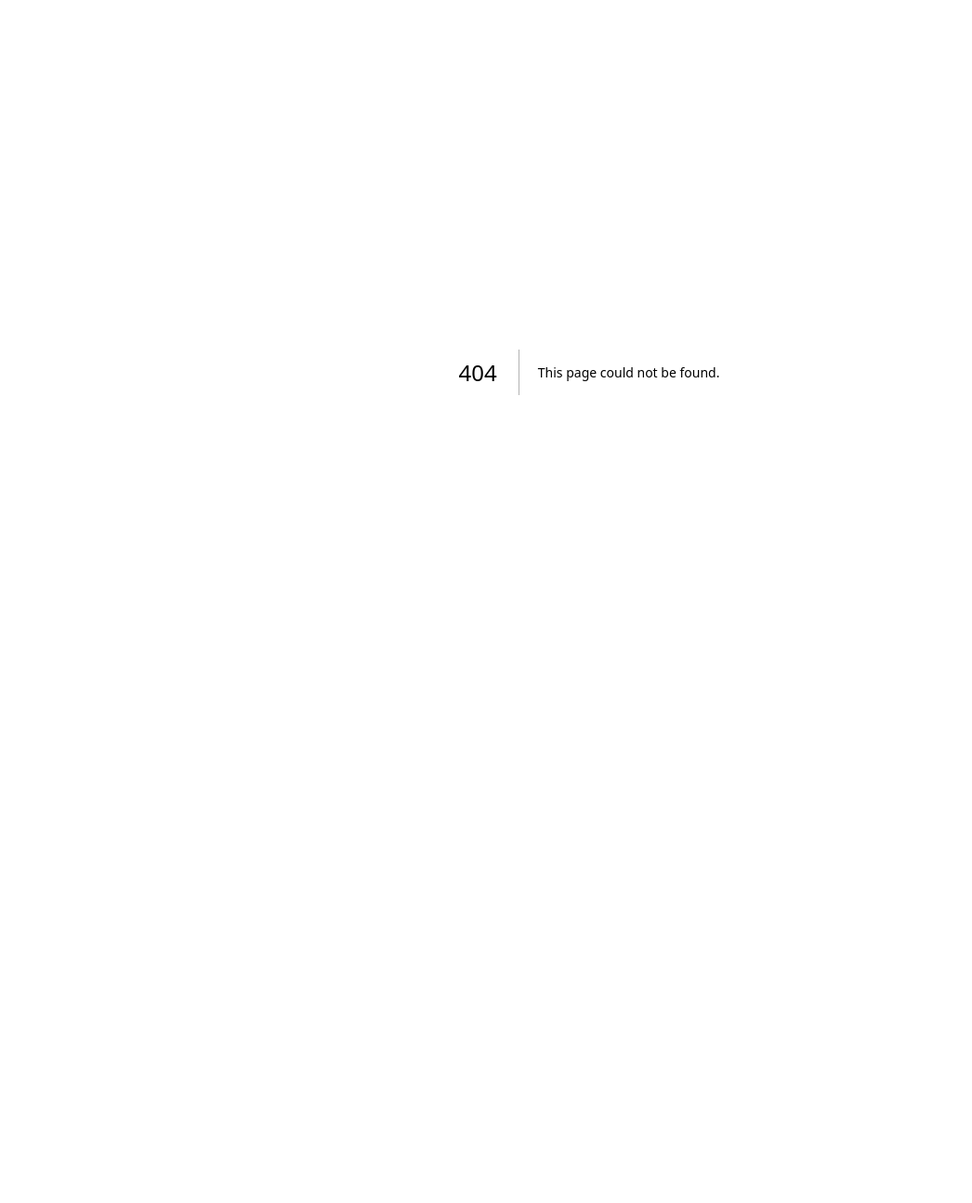
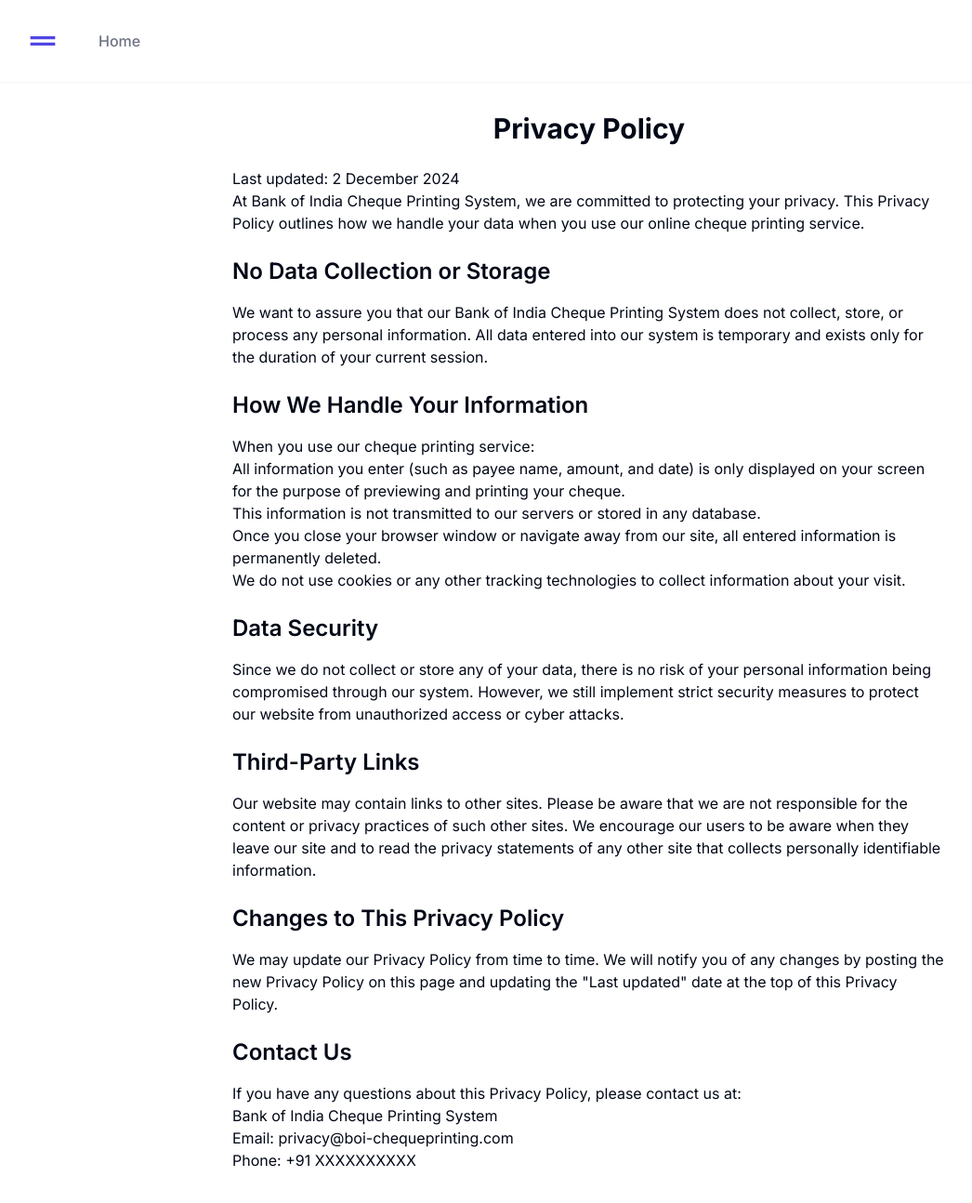
Before and after one commit to neil-jay/boi-cheque-printing-system, a Next.js app: page /privacy in a window 1280 px wide. Before the commit this address had no page. Shown: the top 1294 px of the page at 93% size, without its empty margins (6-1052 px from the left). Before the commit the page ends 800 px from the top, so only its background shows below. Built offline with nearby package versions, Linux system fonts and the light colour scheme.

Commit message:
feat: Add privacy page

```diff
--- /dev/null
+++ b/app/privacy/page.tsx
@@ -0,0 +1,52 @@
+import Link from 'next/link'
+import { Metadata } from 'next'
+import Header from '@/components/Header'
+import Footer from '@/components/Footer'
+
+export const metadata: Metadata = {
+  title: 'Privacy Policy | Bank of India Cheque Printing System',
+  description: 'Privacy policy for the Bank of India Cheque Printing System. Learn how we protect your privacy by not collecting or storing any personal information.',
+}
+
+export default function PrivacyPage() {
+  return (
+    <div className="min-h-screen flex flex-col">
+      <Header />
+      <main className="flex-grow container mx-auto px-4 py-8">
+        <h1 className="text-3xl font-bold mb-6 text-center">Privacy Policy</h1>
+        <div className="prose max-w-3xl mx-auto">
+          <p>Last updated: {new Date().toLocaleDateString('en-IN', { year: 'numeric', month: 'long', day: 'numeric' })}</p>
+          <p>At Bank of India Cheque Printing System, we are committed to protecting your privacy. This Privacy Policy outlines how we handle your data when you use our online cheque printing service.</p>
+
+          <h2 className="text-2xl font-semibold mt-6 mb-4">No Data Collection or Storage</h2>
+          <p>We want to assure you that our Bank of India Cheque Printing System does not collect, store, or process any personal information. All data entered into our system is temporary and exists only for the duration of your current session.</p>
+
+          <h2 className="text-2xl font-semibold mt-6 mb-4">How We Handle Your Information</h2>
+          <p>When you use our cheque printing service:</p>
+          <ul>
+            <li>All information you enter (such as payee name, amount, and date) is only displayed on your screen for the purpose of previewing and printing your cheque.</li>
+            <li>This information is not transmitted to our servers or stored in any database.</li>
+            <li>Once you close your browser window or navigate away from our site, all entered information is permanently deleted.</li>
+            <li>We do not use cookies or any other tracking technologies to collect information about your visit.</li>
+          </ul>
+
+          <h2 className="text-2xl font-semibold mt-6 mb-4">Data Security</h2>
+          <p>Since we do not collect or store any of your data, there is no risk of your personal information being compromised through our system. However, we still implement strict security measures to protect our website from unauthorized access or cyber attacks.</p>
+
+          <h2 className="text-2xl font-semibold mt-6 mb-4">Third-Party Links</h2>
+          <p>Our website may contain links to other sites. Please be aware that we are not responsible for the content or privacy practices of such other sites. We encourage our users to be aware when they leave our site and to read the privacy statements of any other site that collects personally identifiable information.</p>
+
+          <h2 className="text-2xl font-semibold mt-6 mb-4">Changes to This Privacy Policy</h2>
+          <p>We may update our Privacy Policy from time to time. We will notify you of any changes by posting the new Privacy Policy on this page and updating the "Last updated" date at the top of this Privacy Policy.</p>
+
+          <h2 className="text-2xl font-semibold mt-6 mb-4">Contact Us</h2>
+          <p>If you have any questions about this Privacy Policy, please contact us at:</p>
+          <p>Bank of India Cheque Printing System<br />
+          Email: privacy@boi-chequeprinting.com<br />
+          Phone: +91 XXXXXXXXXX</p>
+        </div>
+      </main>
+      <Footer />
+    </div>
+  )
+}
```
